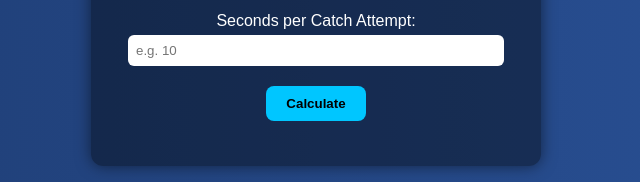
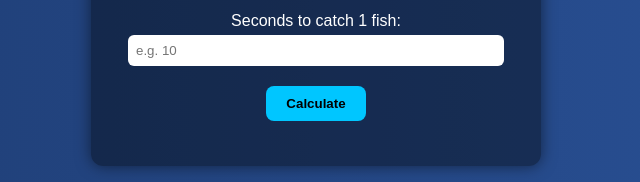
Before and after one commit to thegreekplays123-ai/greek-s-fish-calculator, a plain HTML site: page index.html in a window 1280 px wide. Shown: the part 315-497 px from the top of the page, 324-964 px from the left. Drawn offline with Linux system fonts and the light colour scheme.

Commit message:
Update index.html

```diff
--- a/index.html
+++ b/index.html
@@ -16,7 +16,7 @@
     <label>Luck (%):</label>
     <input type="number" id="luck" placeholder="e.g. 25">
 
-    <label>Seconds per Catch Attempt:</label>
+    <label>Seconds to catch 1 fish:</label>
     <input type="number" id="seconds" placeholder="e.g. 10">
 
     <button onclick="calculate()">Calculate</button>
```
